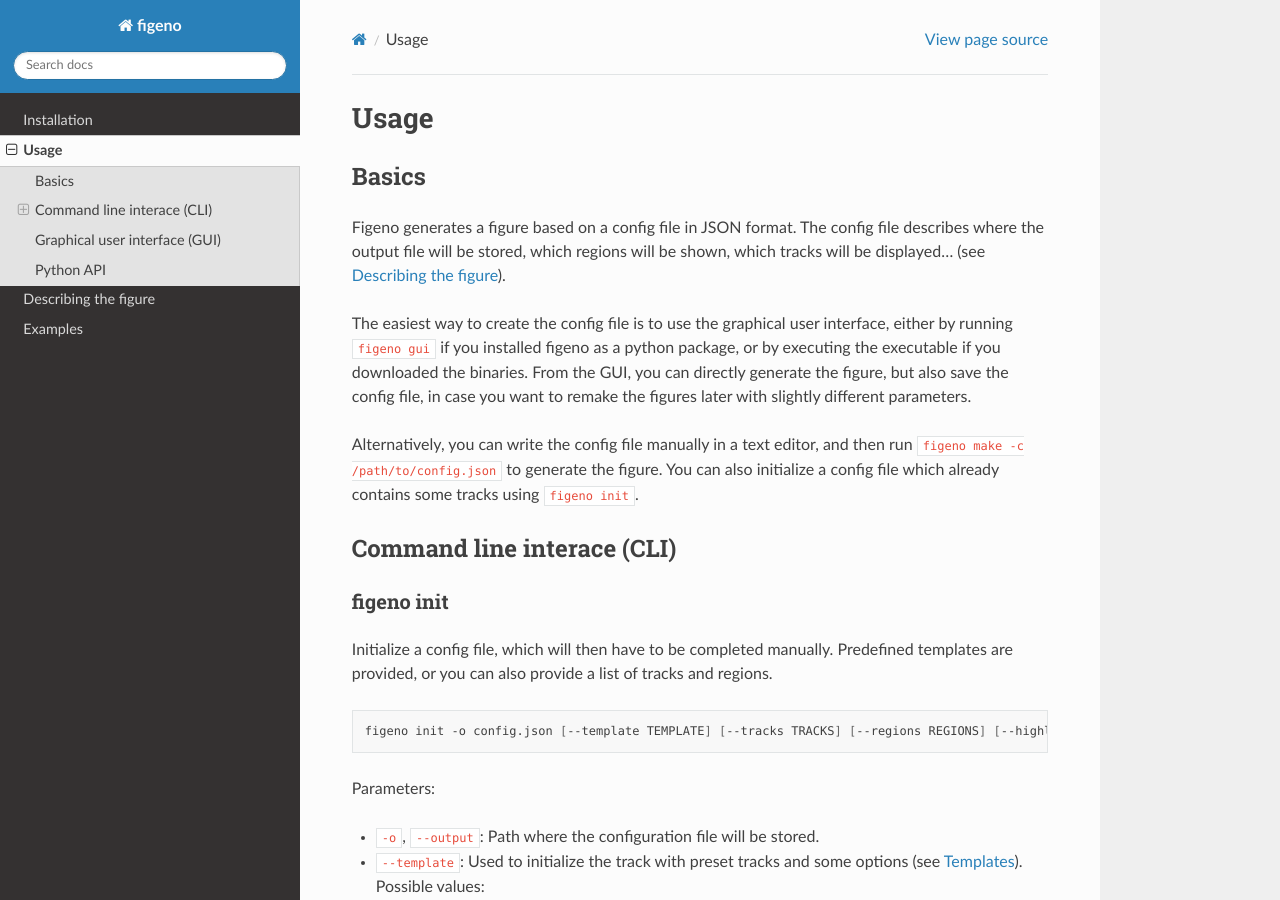
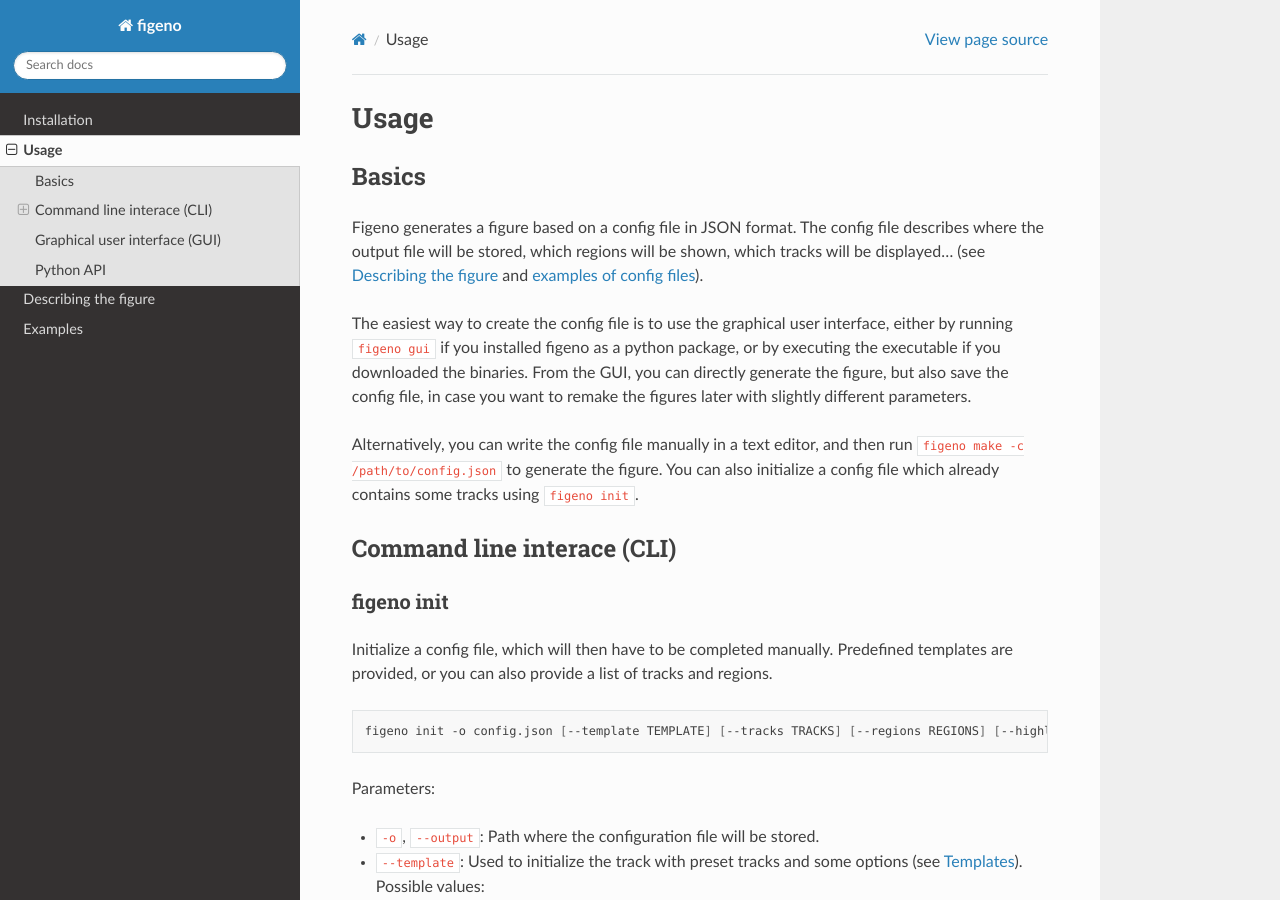
Before and after one commit to CompEpigen/figeno, a Sphinx documentation site: the page built from docs/content/usage.rst, in a window 1280 px wide and 900 px high. Built offline with Sphinx 7.4.7 and the Read the Docs theme 2.0.0, drawn with Linux system fonts in a browser that asks for light colours.

Commit message:
update docs

```diff
--- a/docs/content/installation.rst
+++ b/docs/content/installation.rst
@@ -25,6 +25,7 @@ Building from source
 It is easier to install figeno from pip or with the windows binaries. If you want to build figeno from the source code and want to use the GUI, you will first need to build the react app, which requires `nodejs <https://nodejs.org/en>`_ to be installed (giving you access to the npm command), and then install the python package.
 
 .. code:: bash
+
 	cd figeno/gui
 	npm install
 	npm run build
--- a/docs/content/usage.rst
+++ b/docs/content/usage.rst
@@ -5,7 +5,7 @@ Usage
 Basics
 -------
 
-Figeno generates a figure based on a config file in JSON format. The config file describes where the output file will be stored, which regions will be shown, which tracks will be displayed... (see :ref:`Describing the figure`).
+Figeno generates a figure based on a config file in JSON format. The config file describes where the output file will be stored, which regions will be shown, which tracks will be displayed... (see :ref:`Describing the figure` and `examples of config files <https://github.com/CompEpigen/figeno/tree/main/test_data>`_).
 
 The easiest way to create the config file is to use the graphical user interface, either by running ``figeno gui`` if you installed figeno as a python package, or by executing the executable if you downloaded the binaries. From the GUI, you can directly generate the figure, but also save the config file, in case you want to remake the figures later with slightly different parameters.
 
```
